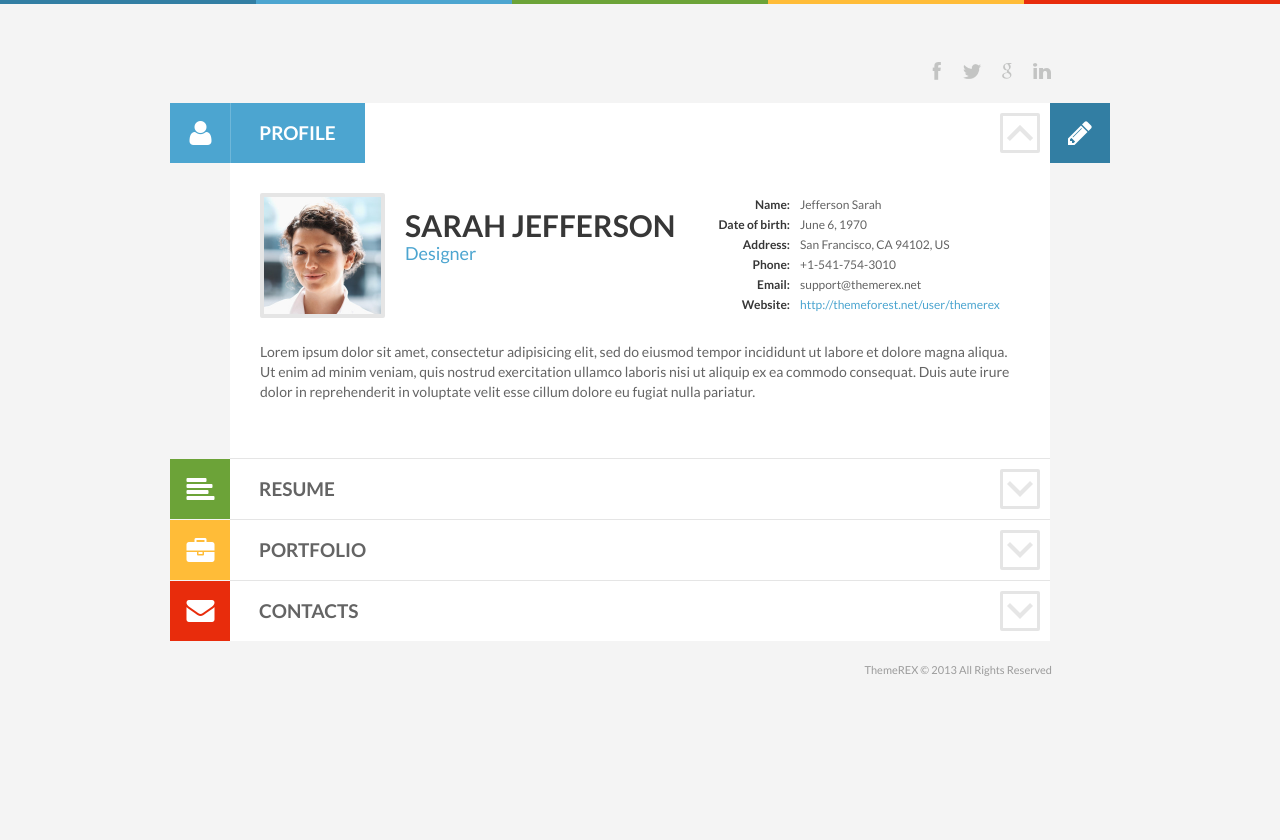
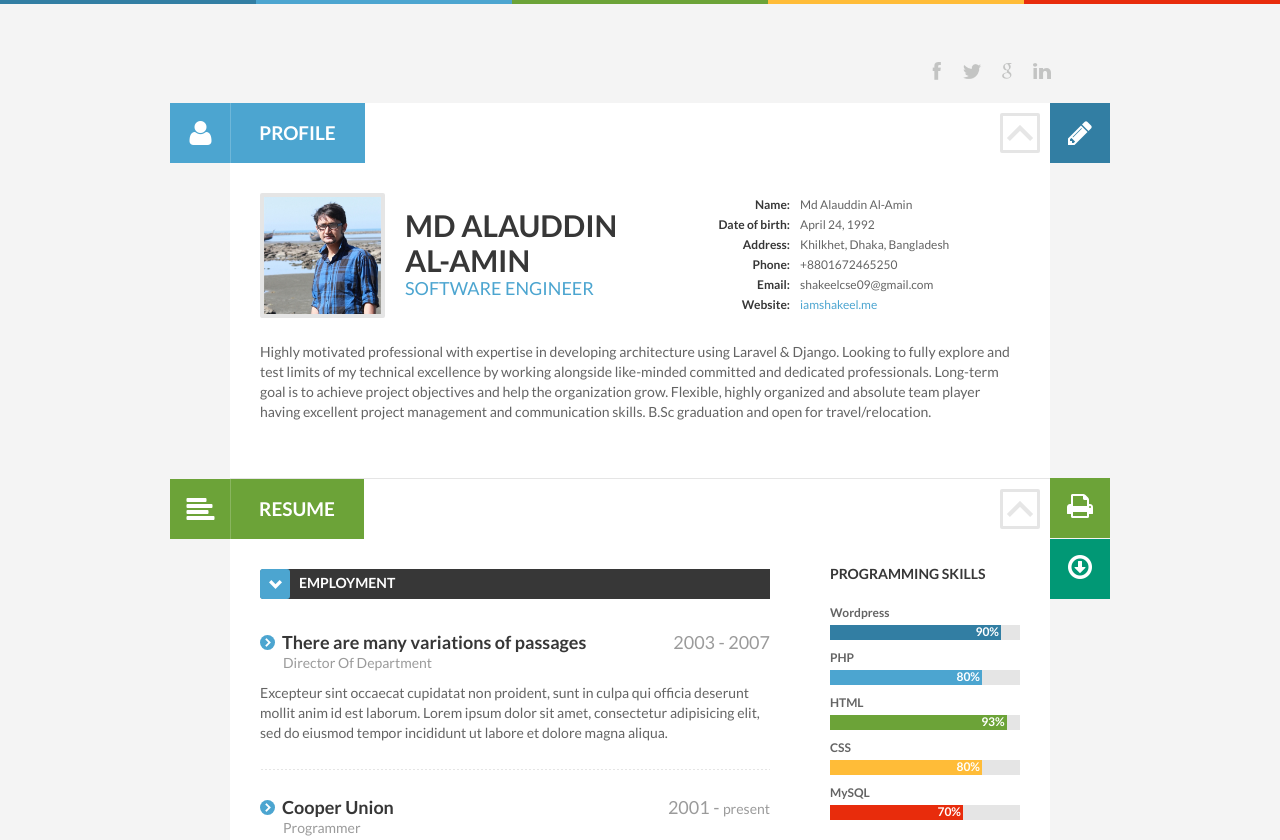
Before and after one commit to alaminshakeel/alaminshakeel.github.io, a plain HTML site: page index.html in a window 1280 px wide. Shown: the top 840 px of the page. Before the commit the page ends 800 px from the top, so only its background shows below. Drawn offline with Linux system fonts and the light colour scheme; some packages are replaced by stand-ins of ours.

Commit message:
Updated Personal Info

```diff
--- a/index.html
+++ b/index.html
@@ -27,7 +27,7 @@
     <div class="social_links">
       <ul>
         <!-- <li class="rss"><a href="#" target="_blank" title="RSS">RSS</a></li> -->
-        <li class="fb"><a href="#" target="_blank" title="Facebook">Facebook</a></li>
+        <li class="fb"><a href="https://www.facebook.com/iAmAlaminShakeel" target="_blank" title="Facebook">Facebook</a></li>
         <li class="tw"><a href="#" target="_blank" title="Twitter">Twitter</a></li>
         <li class="gplus"><a href="#" target="_blank" title="Google+">Google+</a></li>
         <li class="lnkd"><a href="https://www.linkedin.com/in/md-alauddin-al-amin-84216248/" target="_blank" title="Linkedin">Linkedin</a></li>
@@ -45,26 +45,31 @@
             <h2 class="section_title profile_section_title vis"><a href="#"><span class="icon icon-user"></span><span class="section_name">Profile</span></a><span class="section_icon"></span></h2>
             <div id="profile_header">
               <div id="profile_user">
-                <div id="profile_photo"><img src="images_post/bigstock-Portrait-Of-A-Beautiful-Mature-7014470-234x234.jpg" alt="Jefferson Sarah" /></div>
+                <div id="profile_photo"><img src="images_post/shakeel.jpg" alt="Jefferson Sarah" /></div>
                 <div id="profile_name_area">
                   <div id="profile_name">
-                    <h1 id="profile_title"><span class="firstname">Sarah</span> <span class="lastname">Jefferson</span></h1>
-                    <h4 id="profile_position">Designer</h4>
+                    <h1 id="profile_title"><span class="firstname">MD</span> <span class="lastname">ALAUDDIN <br>AL-AMIN</span></h1>
+                    <h4 id="profile_position">SOFTWARE ENGINEER</h4>
                   </div>
                 </div>
               </div>
               <div id="profile_data">
-                <div class="profile_row name"> <span class="th">Name:</span><span class="td">Jefferson Sarah</span> </div>
-                <div class="profile_row birth"> <span class="th">Date of birth:</span><span class="td">June 6, 1970</span> </div>
-                <div class="profile_row address"> <span class="th">Address:</span><span class="td">San Francisco, CA 94102, US</span> </div>
-                <div class="profile_row phone"> <span class="th">Phone:</span><span class="td">+1-541-754-3010</span> </div>
-                <div class="profile_row email"> <span class="th">Email:</span><span class="td">support@themerex.net</span> </div>
-                <div class="profile_row website"> <span class="th">Website:</span><span class="td"><a target="_blank" href="http://themeforest.net/user/themerex">http://themeforest.net/user/themerex</a></span> </div>
+                <div class="profile_row name"> <span class="th">Name:</span><span class="td">Md Alauddin Al-Amin</span> </div>
+                <div class="profile_row birth"> <span class="th">Date of birth:</span><span class="td">April 24, 1992</span> </div>
+                <div class="profile_row address"> <span class="th">Address:</span><span class="td">Khilkhet, Dhaka, Bangladesh</span> </div>
+                <div class="profile_row phone"> <span class="th">Phone:</span><span class="td">+8801672465250</span> </div>
+                <div class="profile_row email"> <span class="th">Email:</span><span class="td">shakeelcse09@gmail.com</span> </div>
+                <div class="profile_row website"> <span class="th">Website:</span><span class="td"><a target="_blank" href="http://iamshakeel.me">iamshakeel.me</a></span> </div>
               </div>
             </div>
           </div>
           <div class="section_body profile_section_body">
-            <div class="proile_body"> Lorem ipsum dolor sit amet, consectetur adipisicing elit, sed do eiusmod tempor incididunt ut labore et dolore magna aliqua. Ut enim ad minim veniam, quis nostrud exercitation ullamco laboris nisi ut aliquip ex ea commodo consequat. Duis aute irure dolor in reprehenderit in voluptate velit esse cillum dolore eu fugiat nulla pariatur. </div>
+            <div class="proile_body"> Highly motivated professional with expertise in developing architecture using Laravel & Django. Looking to fully explore and test limits of my technical excellence by working alongside like-minded committed and dedicated professionals. Long-term goal is to achieve project objectives and help the organization grow.
+
+              Flexible, highly organized and absolute team player having excellent project management and communication skills.
+
+              B.Sc graduation and open for travel/relocation.
+               </div>
           </div>
         </section>
         <div id="mainpage_accordion_area">
@@ -366,3 +371,9 @@
 
 <!-- Mirrored from shifthtml.themerex.net/ by HTTrack Website Copier/3.x [XR&CO'2014], Wed, 29 Oct 2014 16:30:18 GMT -->
 </html>
+
+<script>
+  jQuery(function(){
+    jQuery("#mainpage_accordion_area section > .section_header > .section_title").trigger("click");
+  });
+</script>
```
